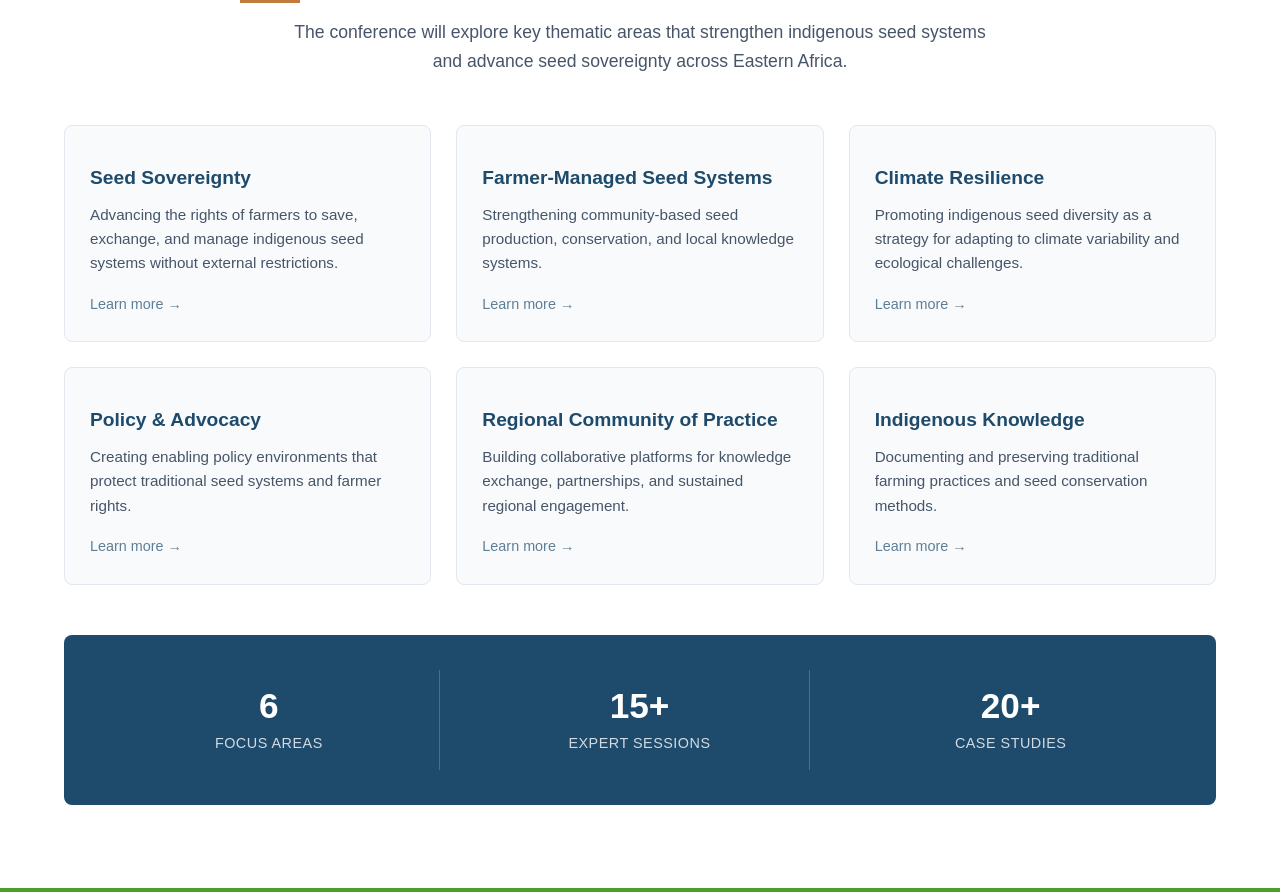
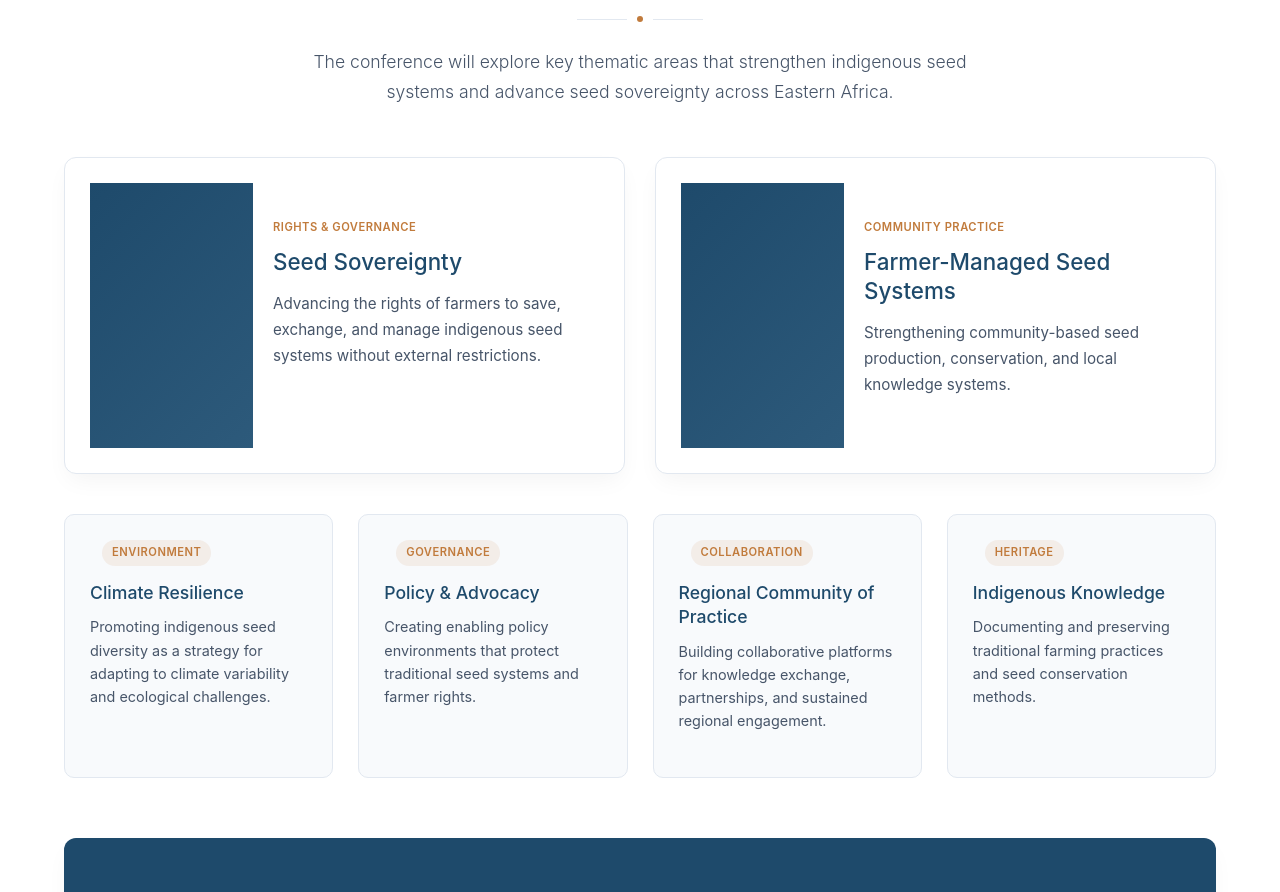
Before and after one commit to Njenga993/ea-seed-conference-2026, a React (Vite) app: page / in a window 1280 px wide. Shown: the part 1848-2740 px from the top of the page. Built offline with nearby package versions, Linux system fonts and the light colour scheme.

Commit message:
added the component

```diff
--- a/src/components/FocusAreas.tsx
+++ b/src/components/FocusAreas.tsx
@@ -8,91 +8,111 @@ const FocusAreas = () => {
       title: "Seed Sovereignty",
       description: "Advancing the rights of farmers to save, exchange, and manage indigenous seed systems without external restrictions.",
       icon: "",
-      color: "#1e4a6b"
+      category: "Rights & Governance"
     },
     {
       id: 2,
       title: "Farmer-Managed Seed Systems",
       description: "Strengthening community-based seed production, conservation, and local knowledge systems.",
       icon: "",
-      color: "#c17b3c"
+      category: "Community Practice"
     },
     {
       id: 3,
       title: "Climate Resilience",
       description: "Promoting indigenous seed diversity as a strategy for adapting to climate variability and ecological challenges.",
       icon: "",
-      color: "#1e4a6b"
+      category: "Environment"
     },
     {
       id: 4,
       title: "Policy & Advocacy",
       description: "Creating enabling policy environments that protect traditional seed systems and farmer rights.",
       icon: "",
-      color: "#c17b3c"
+      category: "Governance"
     },
     {
       id: 5,
       title: "Regional Community of Practice",
       description: "Building collaborative platforms for knowledge exchange, partnerships, and sustained regional engagement.",
       icon: "",
-      color: "#1e4a6b"
+      category: "Collaboration"
     },
     {
       id: 6,
       title: "Indigenous Knowledge",
       description: "Documenting and preserving traditional farming practices and seed conservation methods.",
       icon: "",
-      color: "#c17b3c"
+      category: "Heritage"
     }
   ];
 
   return (
-    <section className="home-focus">
-      <div className="home-focus-container">
-        <div className="home-focus-header">
-          <span className="home-focus-tag">Conference Themes</span>
-          <h2 className="home-focus-title">Theme & Focus Areas</h2>
-          <p className="home-focus-subtitle">
+    <section className="focus-section">
+      <div className="focus-container">
+
+        {/* Section Header - WordPress style */}
+        <div className="focus-header">
+          <span className="focus-header-tag">Conference Themes</span>
+          <h2 className="focus-header-title">Theme & Focus Areas</h2>
+          <div className="focus-header-decoration">
+            <span className="decoration-line"></span>
+            <span className="decoration-dot"></span>
+            <span className="decoration-line"></span>
+          </div>
+          <p className="focus-header-description">
             The conference will explore key thematic areas that strengthen
             indigenous seed systems and advance seed sovereignty across
             Eastern Africa.
           </p>
         </div>
 
-        <div className="home-focus-grid">
-          {focusAreas.map((area) => (
-            <div
-              key={area.id}
-              className="home-focus-card"
-              style={{ '--card-accent': area.color } as React.CSSProperties}
-            >
-              <div className="home-card-icon">{area.icon}</div>
-              <h3 className="home-card-title">{area.title}</h3>
-              <p className="home-card-description">{area.description}</p>
-              <div className="home-card-footer">
-                <span className="home-card-link">Learn more →</span>
+        {/* Featured Cards - WordPress block style */}
+        <div className="focus-grid">
+          {focusAreas.slice(0, 2).map((area) => (
+            <article key={area.id} className="focus-card featured">
+              <div className="focus-card-media">
+                <span className="focus-card-icon">{area.icon}</span>
               </div>
-            </div>
+              <div className="focus-card-content">
+                <span className="focus-card-category">{area.category}</span>
+                <h3 className="focus-card-title">{area.title}</h3>
+                <p className="focus-card-description">{area.description}</p>
+              </div>
+            </article>
           ))}
         </div>
 
-        <div className="home-focus-stats">
-          <div className="home-stats-row">
-            <div className="home-stat-block">
-              <span className="home-block-number">6</span>
-              <span className="home-block-label">Focus Areas</span>
-            </div>
-            <div className="home-stat-block">
-              <span className="home-block-number">15+</span>
-              <span className="home-block-label">Expert Sessions</span>
-            </div>
-            <div className="home-stat-block">
-              <span className="home-block-number">20+</span>
-              <span className="home-block-label">Case Studies</span>
-            </div>
+        {/* Regular Cards Grid - WordPress grid style */}
+        <div className="focus-grid-secondary">
+          {focusAreas.slice(2).map((area) => (
+            <article key={area.id} className="focus-card">
+              <div className="focus-card-header">
+                <span className="focus-card-icon-small">{area.icon}</span>
+                <span className="focus-card-category-small">{area.category}</span>
+              </div>
+              <h3 className="focus-card-title-small">{area.title}</h3>
+              <p className="focus-card-description-small">{area.description}</p>
+            </article>
+          ))}
+        </div>
+
+        {/* Call to Action - WordPress CTA block */}
+        <div className="focus-cta">
+          <div className="focus-cta-content">
+            <h3 className="focus-cta-title">Want to present in one of these themes?</h3>
+            <p className="focus-cta-description">
+              Submit your abstract and join the conversation on seed sovereignty in Eastern Africa.
+            </p>
           </div>
+          <a href="/registration-abstract" className="focus-cta-button">
+            Submit Abstract
+            <svg className="button-arrow" viewBox="0 0 24 24" width="18" height="18">
+              <path d="M5 12h14M12 5l7 7-7 7" stroke="currentColor" strokeWidth="2" fill="none"/>
+            </svg>
+          </a>
         </div>
+
       </div>
     </section>
   );
--- a/src/styles/focus.css
+++ b/src/styles/focus.css
@@ -1,252 +1,495 @@
-/* focus.css - Simple and clean */
+/* focus.css - WordPress-inspired design */
+
+/* CSS Variables */
+:root {
+  --focus-primary: #1e4a6b;
+  --focus-secondary: #c17b3c;
+  --focus-text-dark: #1e293b;
+  --focus-text-medium: #475569;
+  --focus-text-light: #64748b;
+  --focus-border: #e2e8f0;
+  --focus-bg-light: #f8fafc;
+  --focus-bg-white: #ffffff;
+  --focus-shadow: 0 10px 25px -5px rgba(0, 0, 0, 0.05);
+  --focus-shadow-hover: 0 20px 30px -10px rgba(0, 0, 0, 0.1);
+  --focus-transition: all 0.3s ease;
+}
 
 /* Base Section */
-.home-focus {
-  background-color: #ffffff;
+.focus-section {
+  background: var(--focus-bg-white);
   padding: 80px 0;
+  font-family: -apple-system, BlinkMacSystemFont, 'Segoe UI', Roboto, sans-serif;
 }
 
-.home-focus-container {
+.focus-container {
   max-width: 1200px;
   margin: 0 auto;
   padding: 0 24px;
 }
 
-/* Header */
-.home-focus-header {
+/* ===== Section Header - WordPress Style ===== */
+.focus-header {
   text-align: center;
-  max-width: 800px;
+  max-width: 700px;
   margin: 0 auto 50px;
 }
 
-.home-focus-tag {
+.focus-header-tag {
   display: inline-block;
-  background: #e8f0f7;
-  color: #1e4a6b;
-  padding: 6px 16px;
-  border-radius: 30px;
-  font-size: 0.85rem;
-  font-weight: 500;
+  font-size: 0.8rem;
+  font-weight: 600;
+  text-transform: uppercase;
+  letter-spacing: 1.5px;
+  color: var(--focus-secondary);
   margin-bottom: 15px;
 }
 
-.home-focus-title {
-  font-size: 2.2rem;
+.focus-header-title {
+  font-size: 2.5rem;
+  font-weight: 400;
+  color: var(--focus-primary);
+  margin-bottom: 20px;
+  line-height: 1.2;
+}
+
+/* Decorative elements - WordPress style */
+.focus-header-decoration {
+  display: flex;
+  align-items: center;
+  justify-content: center;
+  gap: 10px;
+  margin-bottom: 25px;
+}
+
+.decoration-line {
+  width: 50px;
+  height: 1px;
+  background: var(--focus-border);
+}
+
+.decoration-dot {
+  width: 6px;
+  height: 6px;
+  background: var(--focus-secondary);
+  border-radius: 50%;
+}
+
+.focus-header-description {
+  font-size: 1.1rem;
+  color: var(--focus-text-medium);
+  line-height: 1.7;
+  font-weight: 300;
+}
+
+/* ===== Featured Cards - WordPress Block Style ===== */
+.focus-grid {
+  display: grid;
+  grid-template-columns: repeat(2, 1fr);
+  gap: 30px;
+  margin-bottom: 40px;
+}
+
+.focus-card.featured {
+  display: grid;
+  grid-template-columns: 1fr 2fr;
+  gap: 20px;
+  background: var(--focus-bg-white);
+  border: 1px solid var(--focus-border);
+  border-radius: 12px;
+  overflow: hidden;
+  transition: var(--focus-transition);
+  box-shadow: var(--focus-shadow);
+}
+
+.focus-card.featured:hover {
+  transform: translateY(-5px);
+  box-shadow: var(--focus-shadow-hover);
+  border-color: var(--focus-secondary);
+}
+
+.focus-card-media {
+  background: linear-gradient(135deg, var(--focus-primary) 0%, #2d5a7b 100%);
+  display: flex;
+  align-items: center;
+  justify-content: center;
+  padding: 30px;
+  min-height: 200px;
+}
+
+.focus-card-icon {
+  font-size: 3.5rem;
+  filter: drop-shadow(0 4px 6px rgba(0, 0, 0, 0.1));
+}
+
+.focus-card-content {
+  padding: 30px 30px 30px 0;
+}
+
+.focus-card-category {
+  display: inline-block;
+  font-size: 0.7rem;
   font-weight: 600;
-  color: #1e4a6b;
+  text-transform: uppercase;
+  letter-spacing: 0.5px;
+  color: var(--focus-secondary);
+  margin-bottom: 10px;
+}
+
+.focus-card-title {
+  font-size: 1.4rem;
+  font-weight: 500;
+  color: var(--focus-primary);
+  margin-bottom: 15px;
+  line-height: 1.3;
+}
+
+.focus-card-description {
+  font-size: 0.95rem;
+  color: var(--focus-text-medium);
+  line-height: 1.7;
+  margin-bottom: 20px;
+}
+
+.focus-card-link {
+  display: inline-flex;
+  align-items: center;
+  gap: 8px;
+  color: var(--focus-secondary);
+  text-decoration: none;
+  font-size: 0.9rem;
+  font-weight: 500;
+  transition: var(--focus-transition);
+}
+
+.link-arrow {
+  transition: transform 0.3s ease;
+}
+
+.focus-card-link:hover {
+  color: var(--focus-primary);
+}
+
+.focus-card-link:hover .link-arrow {
+  transform: translateX(5px);
+}
+
+/* ===== Secondary Cards Grid ===== */
+.focus-grid-secondary {
+  display: grid;
+  grid-template-columns: repeat(4, 1fr);
+  gap: 25px;
+  margin-bottom: 60px;
+}
+
+.focus-card {
+  background: var(--focus-bg-light);
+  border: 1px solid var(--focus-border);
+  border-radius: 10px;
+  padding: 25px;
+  transition: var(--focus-transition);
+  height: 100%;
+  display: flex;
+  flex-direction: column;
+}
+
+.focus-card:hover {
+  transform: translateY(-4px);
+  box-shadow: var(--focus-shadow-hover);
+  border-color: var(--focus-secondary);
+  background: var(--focus-bg-white);
+}
+
+.focus-card-header {
+  display: flex;
+  align-items: center;
+  gap: 12px;
   margin-bottom: 15px;
 }
 
-.home-focus-subtitle {
-  font-size: 1.1rem;
-  color: #475569;
-  line-height: 1.6;
-  max-width: 700px;
-  margin: 0 auto;
+.focus-card-icon-small {
+  font-size: 1.8rem;
+  line-height: 1;
 }
 
-/* Grid Layout */
-.home-focus-grid {
-  display: grid;
-  grid-template-columns: repeat(3, 1fr);
-  gap: 25px;
-  margin-bottom: 50px;
+.focus-card-category-small {
+  font-size: 0.7rem;
+  font-weight: 600;
+  text-transform: uppercase;
+  letter-spacing: 0.5px;
+  color: var(--focus-secondary);
+  background: rgba(193, 123, 60, 0.1);
+  padding: 4px 10px;
+  border-radius: 20px;
 }
 
-/* Cards */
-.home-focus-card {
-  background: #f8fafc;
-  border: 1px solid #e2e8f0;
-  border-radius: 8px;
-  padding: 25px;
-  transition: all 0.2s ease;
+.focus-card-title-small {
+  font-size: 1.1rem;
+  font-weight: 500;
+  color: var(--focus-primary);
+  margin-bottom: 10px;
+  line-height: 1.4;
 }
 
-.home-focus-card:hover {
-  transform: translateY(-3px);
-  box-shadow: 0 5px 15px rgba(0, 0, 0, 0.08);
-  border-color: #c17b3c;
+.focus-card-description-small {
+  font-size: 0.9rem;
+  color: var(--focus-text-medium);
+  line-height: 1.6;
+  margin-bottom: 20px;
+  flex: 1;
 }
 
-.home-card-icon {
-  font-size: 2rem;
-  margin-bottom: 15px;
+.focus-card-link-small {
+  color: var(--focus-text-light);
+  text-decoration: none;
+  font-size: 0.9rem;
+  font-weight: 400;
+  transition: var(--focus-transition);
+  display: inline-block;
+  margin-top: auto;
 }
 
-.home-card-title {
-  font-size: 1.2rem;
-  font-weight: 600;
-  color: #1e4a6b;
-  margin-bottom: 12px;
+.focus-card-link-small:hover {
+  color: var(--focus-secondary);
+  transform: translateX(3px);
+}
+
+/* ===== Call to Action - WordPress CTA Block ===== */
+.focus-cta {
+  background: var(--focus-primary);
+  border-radius: 12px;
+  padding: 50px;
+  display: flex;
+  align-items: center;
+  justify-content: space-between;
+  gap: 40px;
+  box-shadow: var(--focus-shadow);
+}
+
+.focus-cta-content {
+  flex: 1;
+}
+
+.focus-cta-title {
+  font-size: 1.8rem;
+  font-weight: 400;
+  color: white;
+  margin-bottom: 10px;
   line-height: 1.3;
 }
 
-.home-card-description {
-  font-size: 0.95rem;
-  color: #475569;
+.focus-cta-description {
+  font-size: 1rem;
+  color: rgba(255, 255, 255, 0.9);
   line-height: 1.6;
-  margin-bottom: 15px;
+  margin: 0;
 }
 
-.home-card-footer {
-  margin-top: auto;
+.focus-cta-button {
+  display: inline-flex;
+  align-items: center;
+  gap: 10px;
+  background: white;
+  color: var(--focus-primary);
+  padding: 16px 32px;
+  border-radius: 40px;
+  text-decoration: none;
+  font-weight: 500;
+  font-size: 1rem;
+  transition: var(--focus-transition);
+  border: 1px solid transparent;
+  white-space: nowrap;
 }
 
-.home-card-link {
-  color: #1e4a6b;
-  font-size: 0.9rem;
-  font-weight: 500;
-  opacity: 0.7;
-  transition: opacity 0.2s ease;
+.button-arrow {
+  transition: transform 0.3s ease;
 }
 
-.home-focus-card:hover .home-card-link {
-  opacity: 1;
-  color: #c17b3c;
+.focus-cta-button:hover {
+  background: transparent;
+  color: white;
+  border-color: white;
+  transform: translateY(-2px);
+  box-shadow: 0 10px 25px rgba(0, 0, 0, 0.2);
 }
 
-/* Stats Section */
-.home-focus-stats {
-  background: #1e4a6b;
-  border-radius: 8px;
-  padding: 35px;
-  margin-top: 30px;
+.focus-cta-button:hover .button-arrow {
+  transform: translateX(5px);
+  stroke: white;
 }
 
-.home-stats-row {
-  display: grid;
-  grid-template-columns: repeat(3, 1fr);
-  gap: 30px;
-  text-align: center;
+/* ===== Responsive Design ===== */
+@media (max-width: 1024px) {
+  .focus-grid-secondary {
+    grid-template-columns: repeat(2, 1fr);
   }
 
-.home-stat-block {
-  display: flex;
-  flex-direction: column;
-  padding: 15px;
-  border-right: 1px solid rgba(255, 255, 255, 0.2);
+  .focus-header-title {
+    font-size: 2.2rem;
   }
 
-.home-stat-block:last-child {
-  border-right: none;
+  .focus-cta {
+    padding: 40px;
   }
 
-.home-block-number {
-  font-size: 2.2rem;
-  font-weight: 600;
-  color: white;
-  line-height: 1.2;
-  margin-bottom: 5px;
+  .focus-cta-title {
+    font-size: 1.6rem;
+  }
 }
 
-.home-block-label {
-  font-size: 0.9rem;
-  color: rgba(255, 255, 255, 0.8);
-  text-transform: uppercase;
-  letter-spacing: 0.5px;
+@media (max-width: 900px) {
+  .focus-grid {
+    grid-template-columns: 1fr;
+    gap: 25px;
   }
 
-/* Responsive Design */
-@media (max-width: 1024px) {
-  .home-focus-grid {
-    grid-template-columns: repeat(2, 1fr);
-    gap: 20px;
+  .focus-card.featured {
+    grid-template-columns: 1fr 2fr;
   }
 
-  .home-focus-title {
-    font-size: 2rem;
+  .focus-card-media {
+    min-height: 180px;
+    padding: 25px;
   }
 
-  .home-stats-row {
-    gap: 20px;
-  }
-
-  .home-block-number {
-    font-size: 2rem;
+  .focus-card-icon {
+    font-size: 3rem;
   }
 }
 
 @media (max-width: 768px) {
-  .home-focus {
+  .focus-section {
     padding: 60px 0;
   }
 
-  .home-focus-header {
-    margin-bottom: 40px;
+  .focus-header-title {
+    font-size: 2rem;
   }
 
-  .home-focus-title {
-    font-size: 1.8rem;
-  }
-
-  .home-focus-subtitle {
+  .focus-header-description {
     font-size: 1rem;
   }
 
-  .home-focus-grid {
+  .focus-card.featured {
+    grid-template-columns: 1fr;
+  }
+
+  .focus-card-media {
+    min-height: 150px;
+    padding: 30px;
+  }
+
+  .focus-card-content {
+    padding: 25px;
+  }
+
+  .focus-grid-secondary {
     grid-template-columns: 1fr;
     max-width: 500px;
-    margin: 0 auto 40px;
+    margin: 0 auto 50px;
   }
 
-  .home-focus-card {
-    padding: 20px;
+  .focus-cta {
+    flex-direction: column;
+    text-align: center;
+    padding: 35px;
+    gap: 25px;
   }
 
-  .home-card-title {
-    font-size: 1.1rem;
-  }
-
-  .home-stats-row {
-    grid-template-columns: 1fr;
-    gap: 15px;
-  }
-
-  .home-stat-block {
-    border-right: none;
-    border-bottom: 1px solid rgba(255, 255, 255, 0.2);
-    padding: 15px 0;
-  }
-
-  .home-stat-block:last-child {
-    border-bottom: none;
-  }
-
-  .home-block-number {
-    font-size: 1.8rem;
+  .focus-cta-button {
+    width: 100%;
+    justify-content: center;
   }
 }
 
 @media (max-width: 576px) {
-  .home-focus-tag {
+  .focus-header-tag {
     font-size: 0.75rem;
-    padding: 4px 12px;
   }
 
-  .home-focus-title {
+  .focus-header-title {
+    font-size: 1.8rem;
+  }
+
+  .focus-card-title {
+    font-size: 1.2rem;
+  }
+
+  .focus-card-title-small {
+    font-size: 1rem;
+  }
+
+  .focus-cta-title {
+    font-size: 1.4rem;
+  }
+
+  .focus-cta-description {
+    font-size: 0.95rem;
+  }
+
+  .focus-cta-button {
+    padding: 14px 28px;
+    font-size: 0.95rem;
+  }
+}
+
+@media (max-width: 380px) {
+  .focus-header-title {
     font-size: 1.6rem;
   }
 
-  .home-card-icon {
-    font-size: 1.8rem;
+  .focus-card-media {
+    padding: 20px;
   }
 
-  .home-focus-stats {
+  .focus-card-icon {
+    font-size: 2.5rem;
+  }
+
+  .focus-card-content {
+    padding: 20px;
+  }
+
+  .focus-card-header {
+    flex-direction: column;
+    align-items: flex-start;
+    gap: 8px;
+  }
+
+  .focus-cta {
     padding: 25px;
   }
 }
 
-/* Small phones */
-@media (max-width: 380px) {
-  .home-focus-card {
-    padding: 18px;
+/* ===== Reduced Motion ===== */
+@media (prefers-reduced-motion: reduce) {
+  .focus-card,
+  .focus-card-link,
+  .focus-cta-button,
+  .link-arrow,
+  .button-arrow {
+    transition: none;
+    transform: none;
   }
 
-  .home-card-title {
-    font-size: 1rem;
+  .focus-card:hover {
+    transform: none;
+  }
 }
 
-  .home-card-description {
-    font-size: 0.9rem;
+/* ===== Print Styles ===== */
+@media print {
+  .focus-cta {
+    background: none;
+    border: 1px solid #ccc;
+  }
+
+  .focus-cta-title,
+  .focus-cta-description {
+    color: black;
+  }
+
+  .focus-cta-button {
+    display: none;
   }
 }
--- a/src/styles/navbar.css
+++ b/src/styles/navbar.css
@@ -8,6 +8,8 @@
   --nav-white: #ffffff;
   --nav-gold: #C59849;
   --nav-gold-dark: #9a6230;
+  --nav-green: #72BF44;
+  --nav-green-dark: #5DAE35;
   --nav-dark: #1e293b;
   --nav-muted: #64748b;
   --nav-border: #e2e8f0;
@@ -119,7 +121,7 @@
 }
 
 /* =========================================
-   LINKS - ENHANCED WITH CONSISTENT UNDERLINE
+   LINKS - ENHANCED WITH GREEN HOVER EFFECT
 ========================================= */
 
 .nav-link {
@@ -143,7 +145,7 @@
   color: var(--nav-dark);
 }
 
-/* Elegant underline animation - consistent for all screens */
+/* Underline animation - gold by default */
 .nav-link::after {
   content: "";
   position: absolute;
@@ -157,22 +159,42 @@
   transition: var(--transition-smooth);
 }
 
-.nav-link:hover::after,
-.nav-link.active::after {
+/* Green hover effect on all links */
+.nav-link:hover {
+  color: var(--nav-green);
+}
+
+.nav-link:hover::after {
+  background: var(--nav-green);
   width: 100%;
 }
 
+/* Active state - green color and underline */
 .nav-link.active {
   font-weight: 600;
-  color: var(--nav-gold);
+  color: var(--nav-green);
+}
+
+.nav-link.active::after {
+  background: var(--nav-green);
+  width: 100%;
+}
+
+/* Scrolled state adjustments */
+.navbar.scrolled .nav-link:hover {
+  color: var(--nav-green-dark);
+}
+
+.navbar.scrolled .nav-link:hover::after {
+  background: var(--nav-green-dark);
 }
 
 .navbar.scrolled .nav-link.active {
-  color: var(--nav-gold-dark);
+  color: var(--nav-green-dark);
 }
 
 .navbar.scrolled .nav-link.active::after {
-  background: var(--nav-gold-dark);
+  background: var(--nav-green-dark);
 }
 
 /* =========================================
@@ -215,12 +237,14 @@
 .nav-cta:hover {
   transform: translateY(-3px);
   box-shadow: 0 8px 20px rgba(197, 152, 73, 0.4);
+  background: var(--nav-green);
+  border-color: var(--nav-green);
 }
 
 .navbar.scrolled .nav-cta:hover {
-  background: var(--nav-gold);
+  background: var(--nav-green);
   color: var(--nav-white);
-  border-color: var(--nav-gold);
+  border-color: var(--nav-green);
 }
 
 .nav-cta:hover .cta-arrow {
@@ -332,13 +356,22 @@
     padding: 0.5rem 0;
   }
 
+  /* Mobile menu link hover effects */
+  .nav-link:hover {
+    color: var(--nav-green);
+  }
+
   .nav-link::after {
     bottom: 0;
-    background: var(--nav-gold);
+    background: var(--nav-green);
   }
 
   .nav-link.active {
-    color: var(--nav-gold);
+    color: var(--nav-green);
+  }
+
+  .nav-link.active::after {
+    background: var(--nav-green);
   }
 
   .nav-cta {
@@ -348,6 +381,10 @@
     justify-content: center;
     margin-top: 1rem;
     padding: 1rem;
+  }
+
+  .nav-cta:hover {
+    background: var(--nav-green);
   }
 
   /* Mobile footer - visible only on mobile */
@@ -373,7 +410,7 @@
   }
 
   .mobile-contact a:hover {
-    color: var(--nav-gold);
+    color: var(--nav-green);
   }
 
   .mobile-social {
@@ -395,7 +432,7 @@
   }
 
   .mobile-social a:hover {
-    background: var(--nav-gold);
+    background: var(--nav-green);
     color: var(--nav-white);
     transform: translateY(-2px);
   }
@@ -426,7 +463,7 @@
 .nav-link:focus-visible,
 .nav-cta:focus-visible,
 .mobile-toggle:focus-visible {
-  outline: 2px solid var(--nav-gold);
+  outline: 2px solid var(--nav-green);
   outline-offset: 3px;
 }
 
```
Lines whose indentation alone changed are shown as unchanged.
